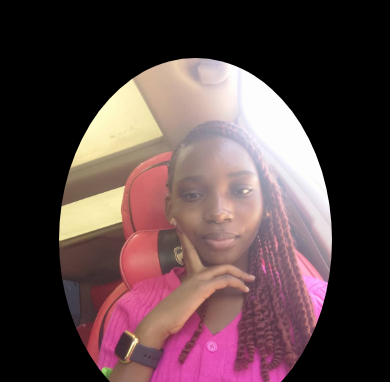
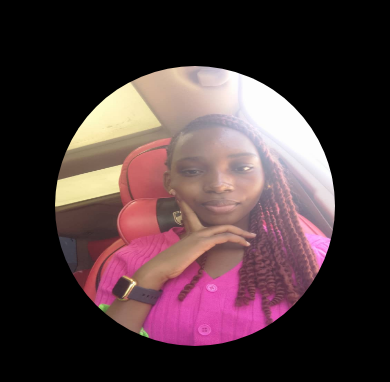
Before and after one commit to darbyonos/darby-portfolio, a plain HTML site: page index.html in a window 390 px wide. Shown: the part 82-464 px from the top of the page. Drawn offline with Linux system fonts and the light colour scheme.

Commit message:
Update index.css

```diff
--- a/index.css
+++ b/index.css
@@ -21,7 +21,7 @@ body{
 
 header{
     margin-top: 20px;
-    position: fixed;
+    position:relative;
     top: 0;
     left: 0;
     width: 100%;
@@ -128,13 +128,14 @@ span{
 }
 
 .home-img{
-    border-radius: 50%;
+    border-radius:0px;
 }
 
 .home-img img{
     position: relative;
-    width: 32vw;
-    border-radius: 50%;
+    width: 512px;
+    border-radius: 256px;
+    height:512px;
     box-shadow: 0 0 25px solid rgb(183,75,75);
     cursor: pointer;
     transition: 0.2s linear;
@@ -203,7 +204,7 @@ span{
 @media(max-width:995px){
     .home{
         flex-direction: column;
-        margin: 5rem 4rem;
+        margin: 0rem 0rem;
     }
 .btn{
     display:flex;
@@ -222,7 +223,16 @@ span{
 }
 
 .home-img img{
-        width: 70vw;
+        width:280px;
+        height:280px;
+        border-radius:140px;
         margin-top: 4rem;
 }
+ .home-img{
+    border-radius:100%;
 }
+section{
+    min-height: 100vh;
+    padding:3rem 9% 3rem;
+}
+}
```
